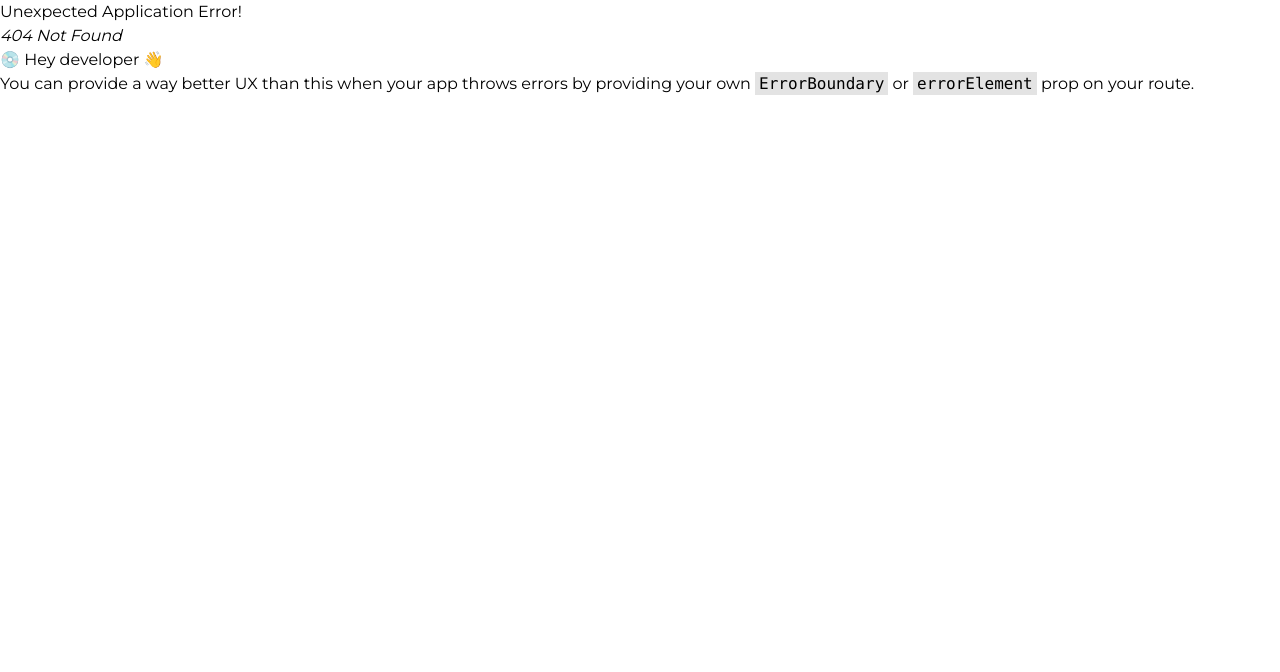
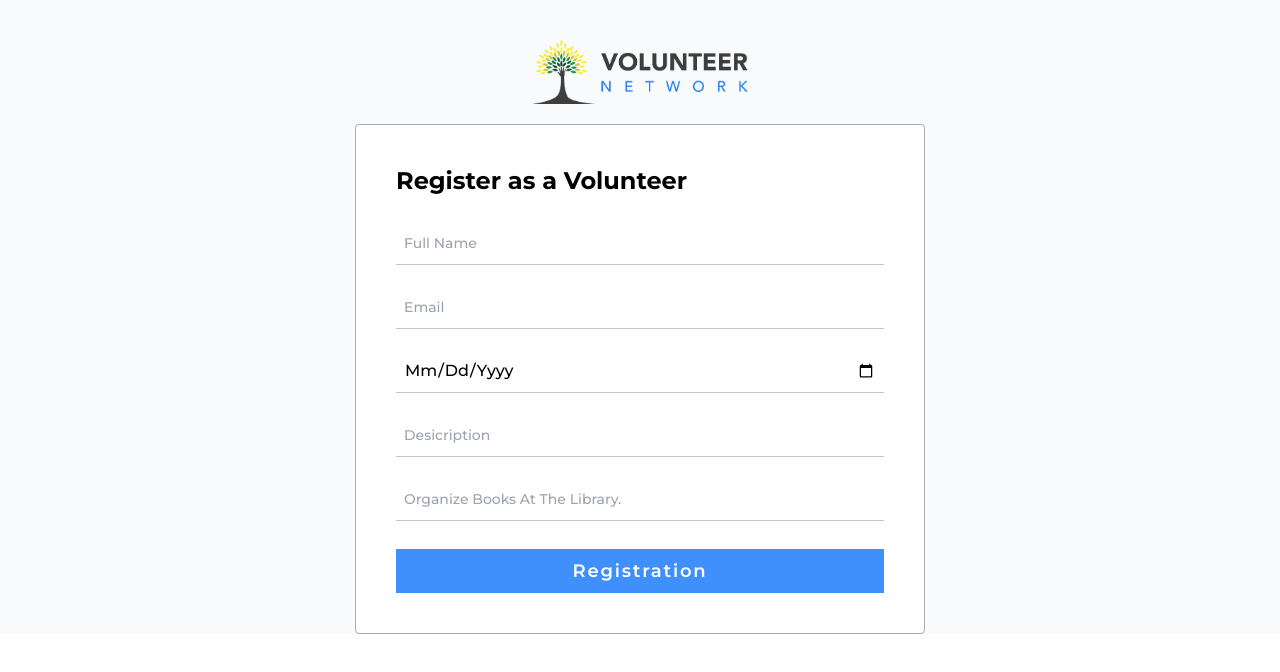
Before and after one commit to ronymia/volunteer-network-client-side, a React (Vite) app: page /auth/register in a window 1280 px wide. Before the commit this address had no page. Shown: the top 672 px of the page. Built offline with nearby package versions, Linux system fonts and the light colour scheme.

Commit message:
register form

```diff
--- /dev/null
+++ b/src/layouts/UserAuth.jsx
@@ -0,0 +1,15 @@
+import React from 'react';
+import { Outlet } from 'react-router-dom';
+
+import logo from "../assets/logos/Group 1329.png";
+
+export default function UserAuth() {
+     return (
+          <div className="flex flex-col items-center justify-center gap-y-5 pt-10 bg-[#F8FAFC]">
+               <img src={logo} alt=""
+                    className="h-16"
+               />
+               <Outlet />
+          </div>
+     )
+}
--- /dev/null
+++ b/src/layouts/index.js
@@ -0,0 +1,4 @@
+import MainLayouts from "./MainLayouts";
+import UserAuth from "./UserAuth";
+
+export { MainLayouts, UserAuth };
--- /dev/null
+++ b/src/pages/Auth/Register/Register.jsx
@@ -0,0 +1,35 @@
+import React from 'react';
+
+export default function Register() {
+     return (
+          <div className="w-[570px] border border-[#ABABAB] rounded p-10 bg-white">
+               <h1 className='text-2xl font-bold'>Register as a Volunteer</h1>
+               <form action=""
+                    className="flex flex-col gap-y-5 mt-6"
+               >
+                    <input type="text"
+                         className='w-full h-11 border-b border-[#C5C5C5] px-2 focus:outline-none placeholder:text-sm font-medium capitalize'
+                         placeholder='Full name'
+                    />
+                    <input type="email"
+                         className='w-full h-11 border-b border-[#C5C5C5] px-2 focus:outline-none placeholder:text-sm font-medium capitalize'
+                         placeholder='email'
+                    />
+                    <input type="date"
+                         className='w-full h-11 border-b border-[#C5C5C5] px-2 focus:outline-none placeholder:text-sm font-medium capitalize'
+                    />
+                    <input type="text"
+                         className='w-full h-11 border-b border-[#C5C5C5] px-2 focus:outline-none placeholder:text-sm font-medium capitalize'
+                         placeholder='Desicription'
+                    />
+                    <input type="text"
+                         className='w-full h-11 border-b border-[#C5C5C5] px-2 focus:outline-none placeholder:text-sm font-medium capitalize'
+                         placeholder='Organize books at the library.'
+                    />
+                    <input type="submit" value={"Registration"}
+                         className='w-full h-11 bg-primary text-lg text-white mt-2 font-semibold tracking-widest'
+                    />
+               </form>
+          </div>
+     )
+}
--- /dev/null
+++ b/src/pages/Auth/index.js
@@ -0,0 +1,3 @@
+import Register from "./Register/Register";
+
+export { Register };
--- a/src/pages/Shared/Header/Header.jsx
+++ b/src/pages/Shared/Header/Header.jsx
@@ -1,6 +1,6 @@
 import React from 'react';
 import logo from "../../../assets/logos/Group 1329.png";
-import { NavLink } from 'react-router-dom';
+import { Link, NavLink } from 'react-router-dom';
 
 export default function Header() {
      return (
@@ -15,9 +15,9 @@ export default function Header() {
                          <li><NavLink>Events</NavLink></li>
                          <li><NavLink>Blog</NavLink></li>
                     </ul>
-                    <button type="button"
-                         className="bg-primary w-28 h-10 rounded-md text-white tracking-wider"
-                    >Register</button>
+                    <Link to={"auth/register"}
+                         className="bg-primary w-28 h-10 rounded-md text-white tracking-wider flex items-center justify-center"
+                    >Register</Link>
                     <button type="button"
                          className="bg-[#434141] w-28 h-10 rounded-md text-white tracking-wider"
                     >Admin</button>
```
Also changed, not shown: src/routes/Routes/Routes.jsx (+12 -1 lines).
